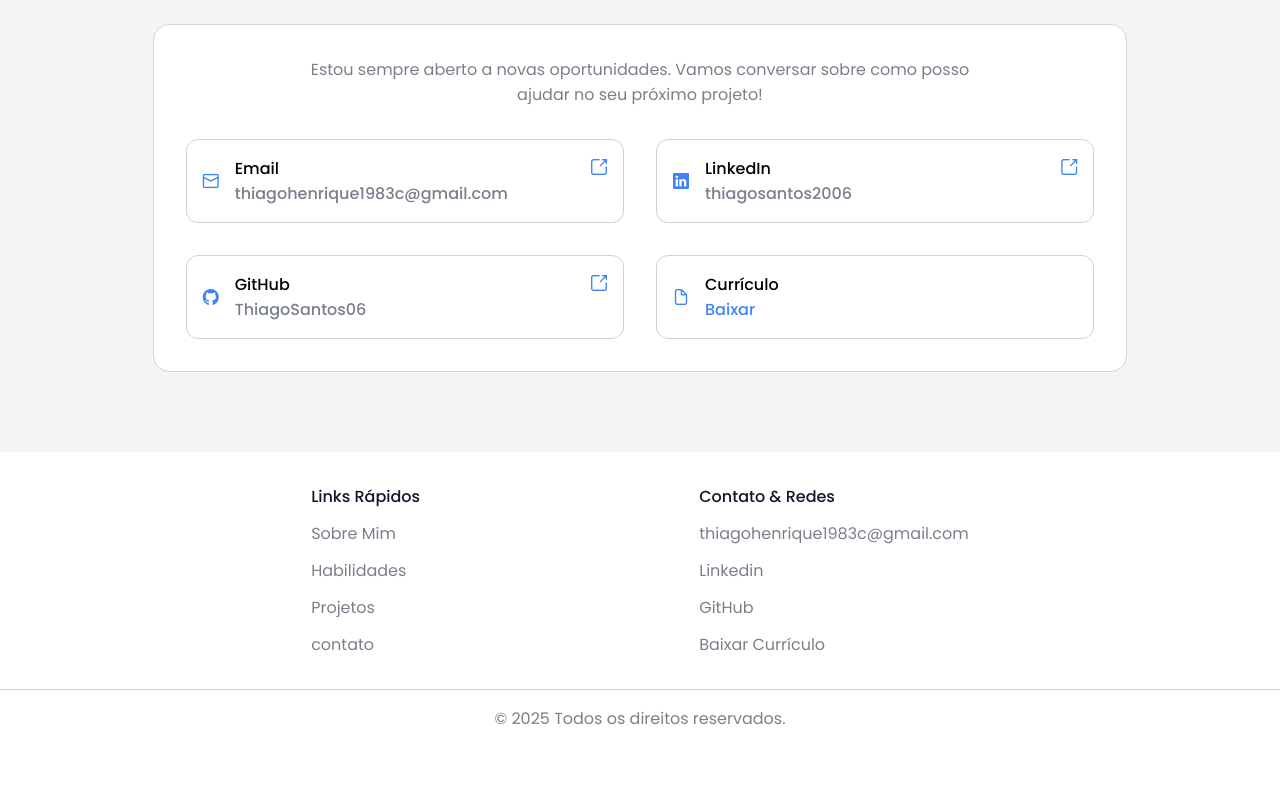
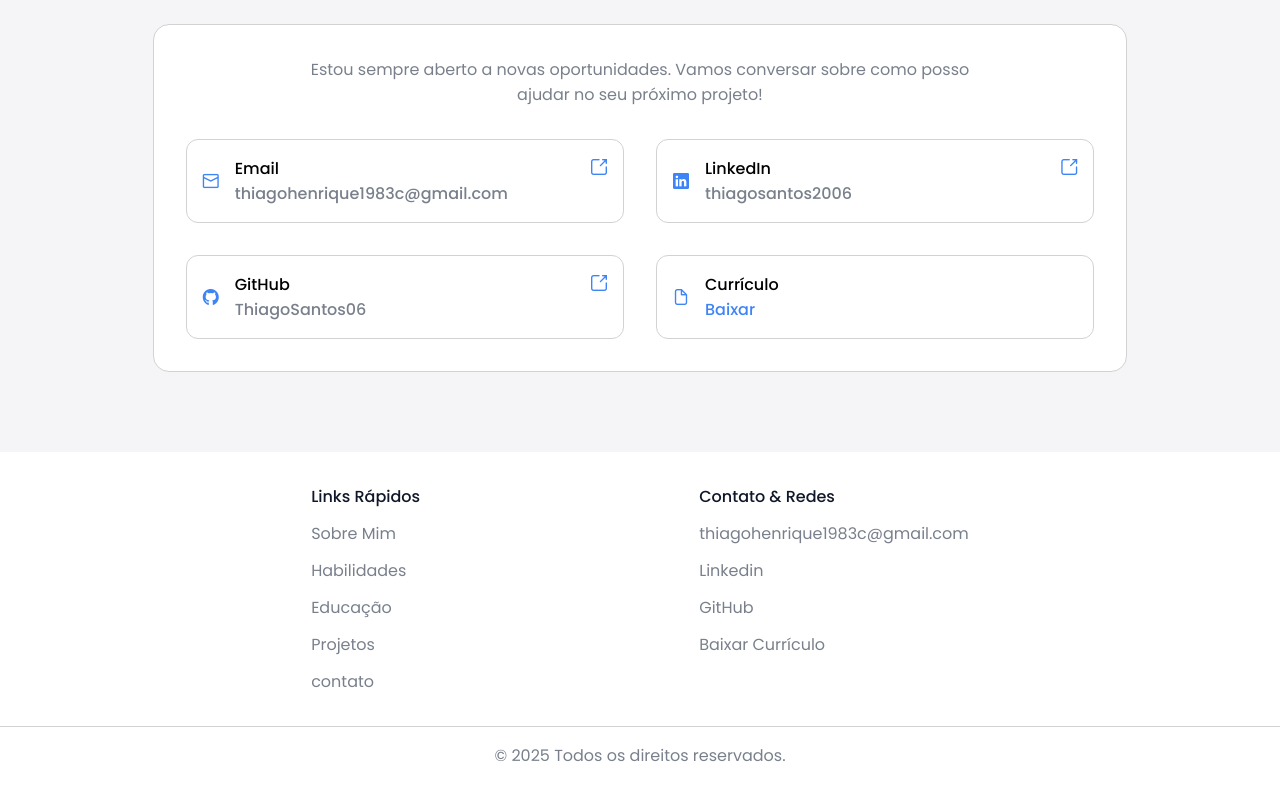
Before and after one commit to ThiagoSantos06/portfolio_thiago, an Angular app: page / in a window 1280 px wide. Shown: the part 4193-4993 px from the top of the page. Before the commit the page ends 4956 px from the top, so only its background shows below. Built offline with nearby package versions, Linux system fonts and the light colour scheme.

Commit message:
✨ feat: Adiciona método scrollTo para a seção Educação

```diff
--- a/src/app/shared/components/footer/footer.html
+++ b/src/app/shared/components/footer/footer.html
@@ -4,6 +4,7 @@
             <h2 class="text-links">Links Rápidos</h2>
             <a (click)="scrollTo(aboutId)" class="link-about">Sobre Mim</a>
             <a (click)="scrollTo(skillsId)" class="link-skills">Habilidades</a>
+            <a (click)="scrollTo(educationId)" class="link-contact">Educação</a>
             <a (click)="scrollTo(projectsId)" class="link-projects">Projetos</a>
             <a (click)="scrollTo(contactId)" class="link-contact">contato</a>
         </div>
--- a/src/app/shared/components/footer/footer.ts
+++ b/src/app/shared/components/footer/footer.ts
@@ -11,6 +11,7 @@ export class Footer {
   projectsId = 'projects'
   skillsId = 'skills'
   aboutId = 'about'
+  educationId = 'education'
 
   scrollTo(link: string) {
     const section = document.getElementById(link);
```
